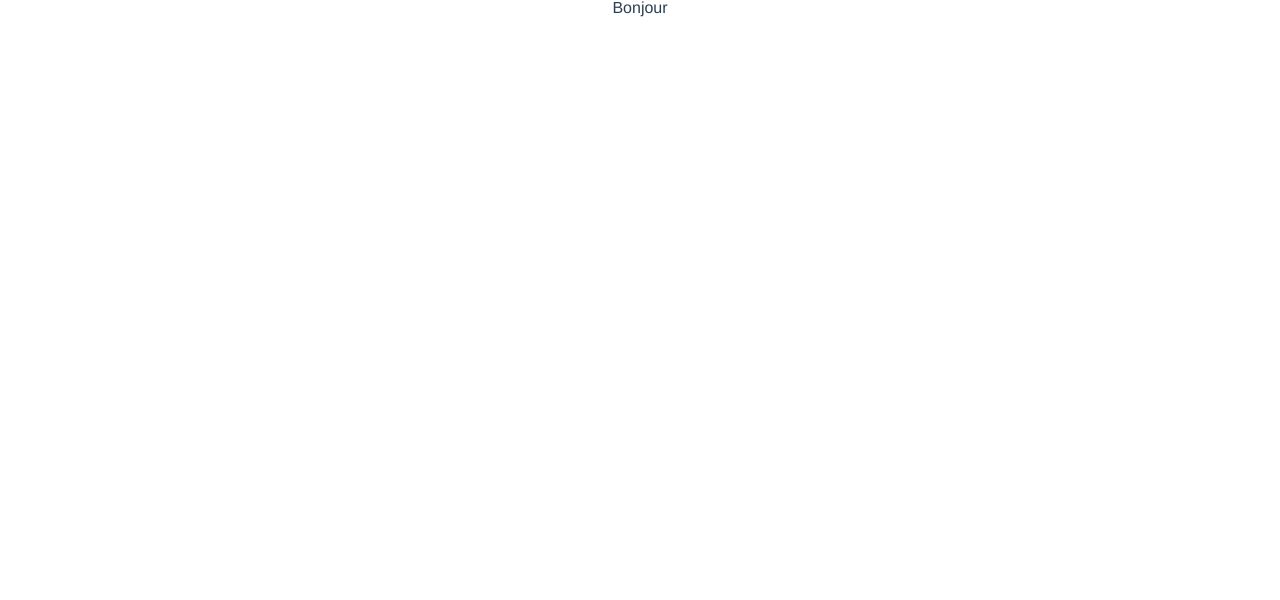
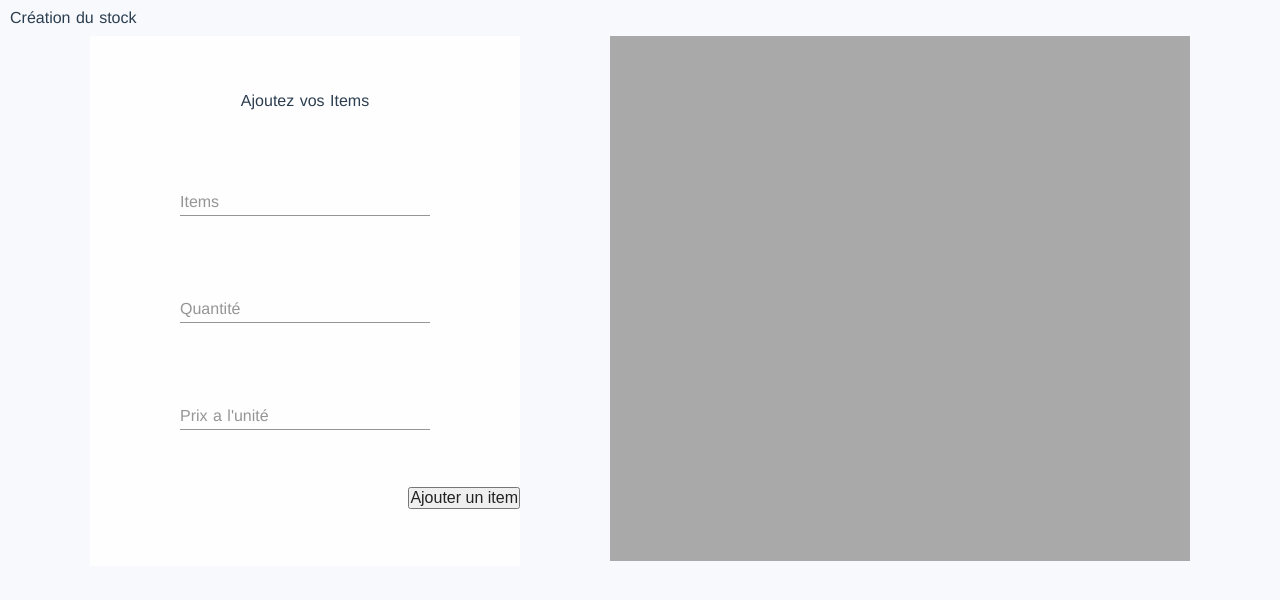
Before and after one commit to StockOs/Stock-Os, a Vue app: page /stockCreation in a window 1280 px wide. Shown: the top 600 px of the page. Built offline with nearby package versions, Linux system fonts and the light colour scheme.

Commit message:
ADD ItemCreation component and StockCreation views

```diff
--- a/src/App.vue
+++ b/src/App.vue
@@ -28,7 +28,7 @@ export default {
   font-family: Avenir, Helvetica, Arial, sans-serif;
   -webkit-font-smoothing: antialiased;
   -moz-osx-font-smoothing: grayscale;
-  text-align: center;
+  // text-align: center;
   color: #2c3e50;
 }
 </style>
--- a/src/assets/scss/styles/components/baseSelect.scss
+++ b/src/assets/scss/styles/components/baseSelect.scss
@@ -3,10 +3,8 @@
   flex-direction: column;
   align-items: flex-start;
   width: 250px;
-  height: 100%;
   box-shadow: none;
   transition: all 0.3s ease;
-  padding: var(--padding-16);
 }
 
 .select-input {
--- a/src/assets/scss/styles/components/multiSelect.scss
+++ b/src/assets/scss/styles/components/multiSelect.scss
@@ -1,5 +1,5 @@
 .multiSelect {
-  width: 400px;
+  width: 240px;
   height: auto;
   display: flex;
   flex-direction: column;
@@ -96,14 +96,14 @@
 }
 
 .arrow-icon {
-  width: 24px;
-  height: 24px;
+  width: 20px;
+  height: 20px;
   margin-right: 10px;
   transition: all 0.3s ease;
 }
 
 .cancel-icon {
-  width: 24px;
-  height: 24px;
+  width: 20px;
+  height: 20px;
   margin-left: 5px;
 }
--- /dev/null
+++ b/src/components/ItemCreation.vue
@@ -0,0 +1,58 @@
+<template>
+  <div class="form">
+    <h2>Ajoutez vos Items</h2>
+    <BaseInput
+      label="Items"
+      v-model="item.name"
+    />
+
+    <BaseInput
+      label="Quantité"
+      v-model="item.quantity"
+    />
+
+    <BaseInput
+      label="Prix a l'unité"
+      v-model="item.price"
+    />
+
+    <button @click="addItemStock()">Ajouter un item</button>
+  </div>
+</template>
+
+<script>
+import BaseInput from '@/components/BaseInput.vue'
+
+export default {
+  components: {
+    BaseInput,
+  },
+  computed: {
+    item() {
+      return this.$store.itemStock.state.item
+    },
+  },
+  methods: {
+    addItemStock() {
+      this.$emit('addItemStock', this.item)
+    },
+  }
+}
+</script>
+
+<style>
+  .form {
+    width: 430px;
+    height: 100%;
+    min-height: 530px;
+    display: flex;
+    flex-direction: column;
+    justify-content: space-evenly;
+    align-items: center;
+    background-color: var(--white);
+  }
+
+  button {
+    align-self: flex-end;
+  }
+</style>
--- a/src/layouts/Default.vue
+++ b/src/layouts/Default.vue
@@ -1,7 +1,5 @@
 <template>
   <div class="default-layout">
-    <h1>Bonjour</h1>
-
     <div>
       <slot />
     </div>
--- a/src/router/index.js
+++ b/src/router/index.js
@@ -10,6 +10,13 @@ const routes = [
     meta: { layout: "main" },
     component: require("../views/Home.vue").default
   },
+
+  {
+    path: '/stockCreation',
+    name: 'stockCreation',
+    meta: {requireAuth: true },
+    component: () => import('../views/StockCreation.vue')
+  },
 ]
 
 const router = new VueRouter({
--- a/src/store/index.js
+++ b/src/store/index.js
@@ -1,5 +1,7 @@
 import mainLayout from './mainLayout'
+import itemStock from './itemStock'
 
 export default {
   mainLayout,
+  itemStock,
 }
--- /dev/null
+++ b/src/store/itemStock.js
@@ -0,0 +1,30 @@
+import Vue from 'vue'
+import Vuex from 'vuex'
+
+Vue.use(Vuex)
+
+
+
+export default new Vuex.Store({
+
+  state: {
+    item: {
+      name: '',
+      quantity: null,
+      price: null,
+    },
+    itemsStock: []
+  },
+
+  getters: {
+  },
+  mutations: {
+    addItemStock(state){
+      state.itemsStock.push(state.item)
+      console.log(state.itemsStock)
+    }
+  },
+
+  actions: {
+  },
+})
--- a/src/views/Home.vue
+++ b/src/views/Home.vue
@@ -9,7 +9,8 @@
     />
     <BaseSelect
       label="Listes d'éléments"
-      :items="categories"
+      :options="categories"
+      option-label="category"
       v-model="categories.category"
     />
     <MultiSelect
@@ -18,6 +19,7 @@
       value-option="id"
       v-model="ingredient"
     />
+
   </div>
 </template>
 
@@ -46,7 +48,7 @@
         {id: 5, category: 'saumon'},
         {id: 6, category: 'pesto'},
         ],
-      ingredient: [1 , 2, 3, 4],
+      ingredient: [1],
     }),
   }
 </script>
--- /dev/null
+++ b/src/views/StockCreation.vue
@@ -0,0 +1,59 @@
+<template>
+  <main>
+    <h1>Création du stock</h1>
+    <div class="content">
+    <ItemCreation @addItemStock='emitItemStock'/>
+    <div class="table">
+      <p v-for="(item,i) in items" :key="i">
+        {{ item.name }}
+        {{ item.quantity }}
+        {{ item.price }}
+      </p>
+    </div>
+    </div>
+  </main>
+</template>
+
+<script>
+  import ItemCreation from '@/components/ItemCreation.vue'
+
+
+  export default {
+    components: {
+      ItemCreation,
+    },
+    computed: {
+      items() {
+        return this.$store.itemStock.state.itemsStock
+      },
+    },
+    methods: {
+      emitItemStock(item) {
+        return this.$store.itemStock.commit("addItemStock", item)
+      }
+    }
+  }
+</script>
+
+<style>
+  body {
+    background-color: var(--background-light-blue);
+  }
+
+  h1 {
+    font-size: 1rem;
+    padding: 10px;
+  }
+
+  .content {
+    display: flex;
+    justify-content: space-evenly;
+  }
+
+  .table {
+    width: 580px;
+    height: 525px;
+    background-color: darkgray;
+  }
+
+</style>
```
